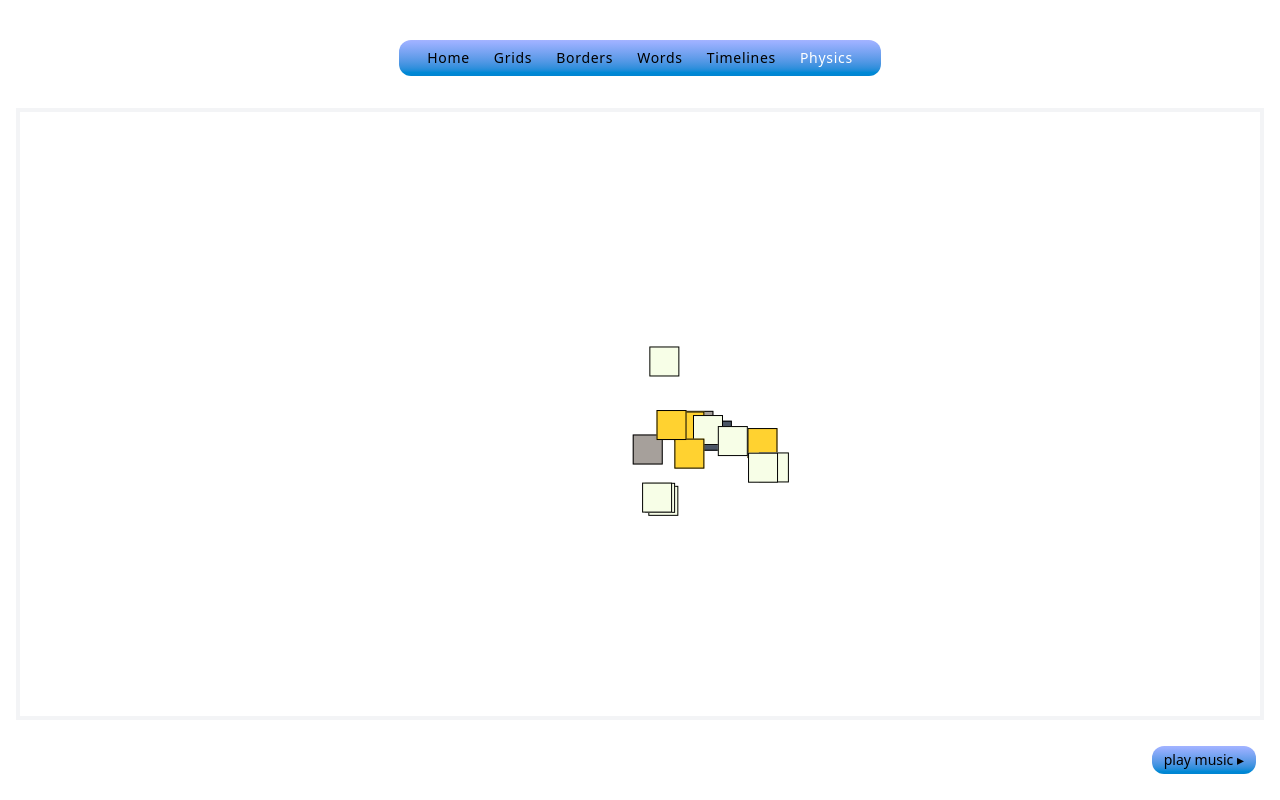
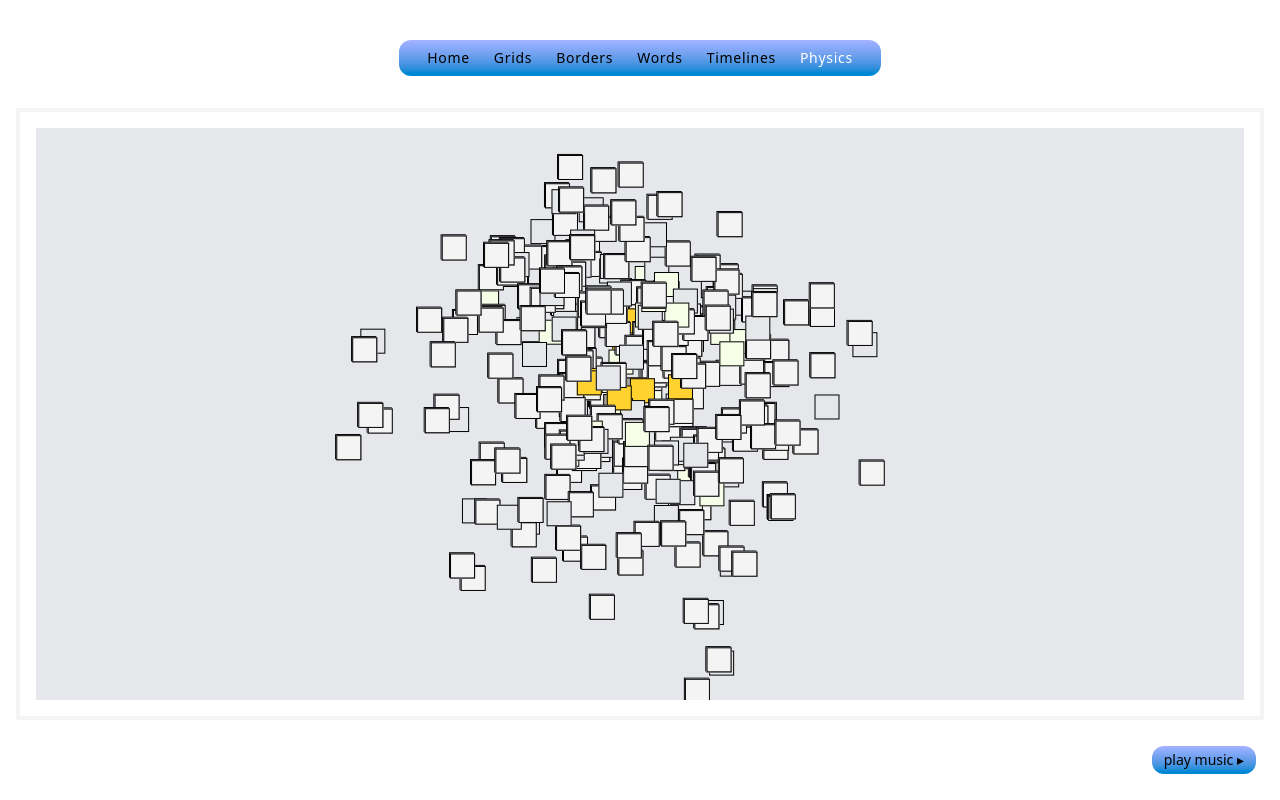
Before and after one commit to ofsound/vue-portfolio, a Vue app: page /physics in a window 1280 px wide. Built offline with nearby package versions, Linux system fonts and the light colour scheme.

Commit message:
Progress on recursive particle emitters

```diff
--- a/src/components/PhysicsGroup.vue
+++ b/src/components/PhysicsGroup.vue
@@ -5,50 +5,47 @@ import SinglePhysics from '@/components/SinglePhysics.vue'
 import { getRandomIntInc } from '@/utils/MathUtils.ts'
 import { randomBackgroundColor } from '@/utils/TailwindColors.ts'
 
+interface StyleObject {
+  id: number
+  classes: string[]
+}
+
+const classesArray = ref<StyleObject[]>([])
+
 const classPool = [
   'rounded',
   'rounded-md',
   'rounded-lg',
   'rounded-4xl',
   'rounded-full',
-  'drop-shadow-md',
-  'drop-shadow-lg',
+  // 'drop-shadow-md',
+  // 'drop-shadow-lg',
 ]
 
-const itemsPerGroup = 2
-const totalLayers = 4
-const totalStylesPerLayer = 0
+const recursionDepth = 6
 
-const objectArray = []
+const itemsPerGroup = 3
 
-for (let i = 0; i < totalLayers; i++) {
-  // interface StyleObject {
-  //   id: number
-  //   classes: string[]
-  // }
+const classesPerLayer = 0
 
-  const layerObject = {
+for (let i = 0; i < recursionDepth + 1; i++) {
+  const object: StyleObject = {
     id: i,
-    classes: ['border'],
+    classes: [],
   }
 
-  for (let i = 0; i < totalStylesPerLayer; i++) {
-    const randomInt = getRandomIntInc(0, classPool.length - 1)
-    layerObject.classes.push(classPool[randomInt])
+  for (let i = 0; i < classesPerLayer; i++) {
+    object.classes.push(classPool[getRandomIntInc(0, classPool.length - 1)])
   }
 
-  const colorString = randomBackgroundColor()
+  object.classes.push(randomBackgroundColor())
 
-  layerObject.classes.push(colorString)
-
-  objectArray.push(layerObject)
+  classesArray.value.push(object)
 }
-
-const classesArray = ref(objectArray)
 </script>
 
 <template>
-  <div class="flex h-full bg-white">
+  <div class="relative flex h-full bg-gray-200">
     <SinglePhysics
       :depth="-1"
       :itemsPerGroup="itemsPerGroup"
--- a/src/components/SinglePhysics.vue
+++ b/src/components/SinglePhysics.vue
@@ -37,9 +37,11 @@ const div = ref(null)
 
 onMounted(() => {
   gsap.to(div.value, {
+    delay: props.depth * 1,
     duration: 30,
     physics2D: {
-      velocity: getRandomIntIncBip(30),
+      velocity: getRandomIntIncBip(30) * props.depth,
+      acceleration: Math.random() * 2,
       angle: getRandomIntIncBip(180),
       gravity: getRandomIntIncBip(0),
       friction: 0.005,
@@ -76,12 +78,16 @@ onMounted(() => {
 div {
   position: absolute;
   left: 0;
-  top: 50%;
   right: 0;
   margin-inline: auto;
-  height: 30px;
-  width: 30px;
-  /* border: 1px solid #000; */
-  opacity: 1;
+  height: 25px;
+  width: 25px;
+  border: 1px solid #000;
+}
+
+.h-full > div:first-child {
+  background: transparent;
+  border: 0;
+  top: 50%;
 }
 </style>
--- a/src/utils/TailwindColors.ts
+++ b/src/utils/TailwindColors.ts
@@ -1,5 +1,4 @@
 import { getRandomIntInc } from '@/utils/MathUtils.ts'
-
 
 export default function TailwindColors() {
 }
```
